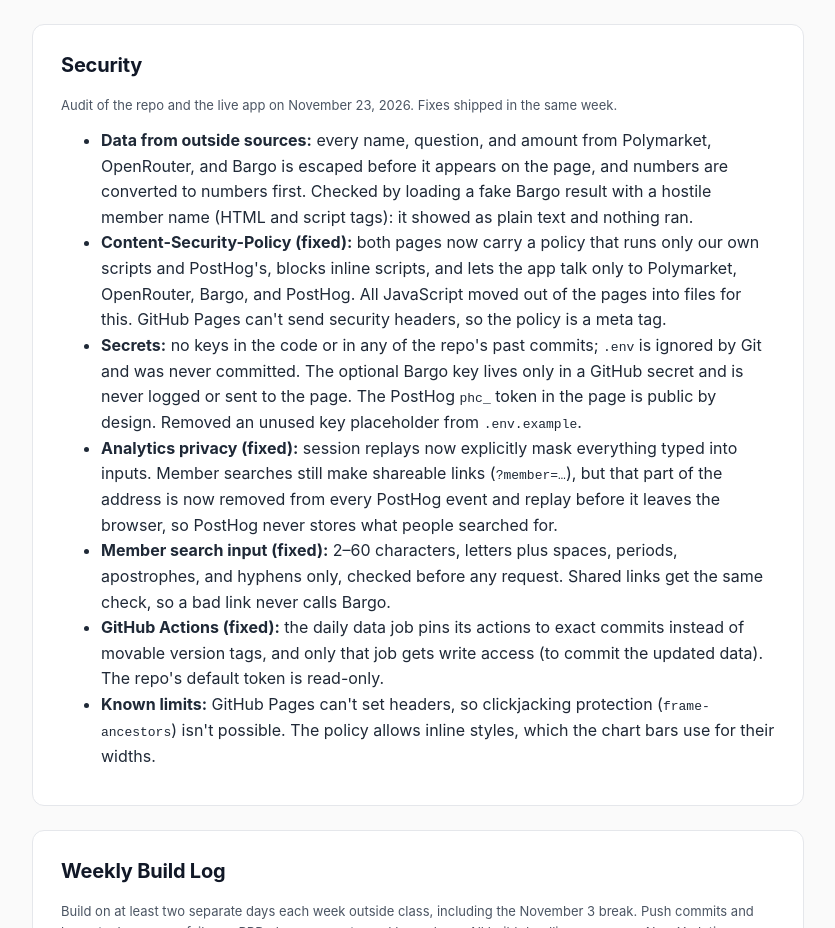
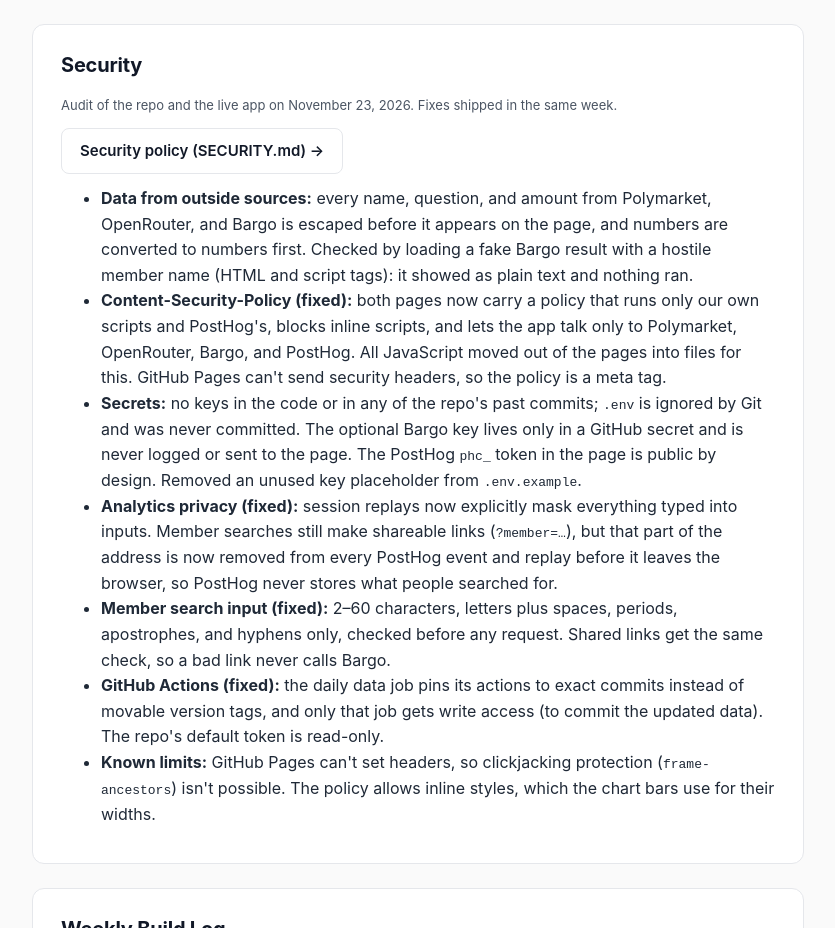
Before and after one commit to building-with-ai-f26/at3686-build1, a plain HTML site: page docs/index.html in a window 1280 px wide. Shown: the part 3330-4258 px from the top of the page, without its empty margins (222-1057 px from the left). Drawn offline with Linux system fonts and the light colour scheme.

Commit message:
Add SECURITY.md, a secret-scan script, and a Security link
- SECURITY.md: what the app stores (nothing), secrets, the public phc_
  token, text-only rendering, replay masking, least-privilege Actions,
  known risks and fallbacks.
- scripts/check-secrets.sh: gitleaks (if installed) plus a pattern search
  over current files and full git history; prints a one-line result.
- Product Page links to SECURITY.md; AGENTS.md lists the scan command.

Co-Authored-By: Claude Opus 5.5 <noreply@anthropic.com>

```diff
--- a/docs/index.html
+++ b/docs/index.html
@@ -238,6 +238,7 @@
     <section id="security">
       <h2>Security</h2>
       <p class="meta">Audit of the repo and the live app on November 23, 2026. Fixes shipped in the same week.</p>
+      <p><a class="btn btn-secondary" href="https://github.com/building-with-ai-f26/at3686-build1/blob/main/SECURITY.md" target="_blank" rel="noopener">Security policy (SECURITY.md) →</a></p>
       <ul>
         <li><strong>Data from outside sources:</strong> every name, question, and amount from Polymarket, OpenRouter, and Bargo is escaped before it appears on the page, and numbers are converted to numbers first. Checked by loading a fake Bargo result with a hostile member name (HTML and script tags): it showed as plain text and nothing ran.</li>
         <li><strong>Content-Security-Policy (fixed):</strong> both pages now carry a policy that runs only our own scripts and PostHog's, blocks inline scripts, and lets the app talk only to Polymarket, OpenRouter, Bargo, and PostHog. All JavaScript moved out of the pages into files for this. GitHub Pages can't send security headers, so the policy is a meta tag.</li>
```
Also changed, not shown: 3 other files.
